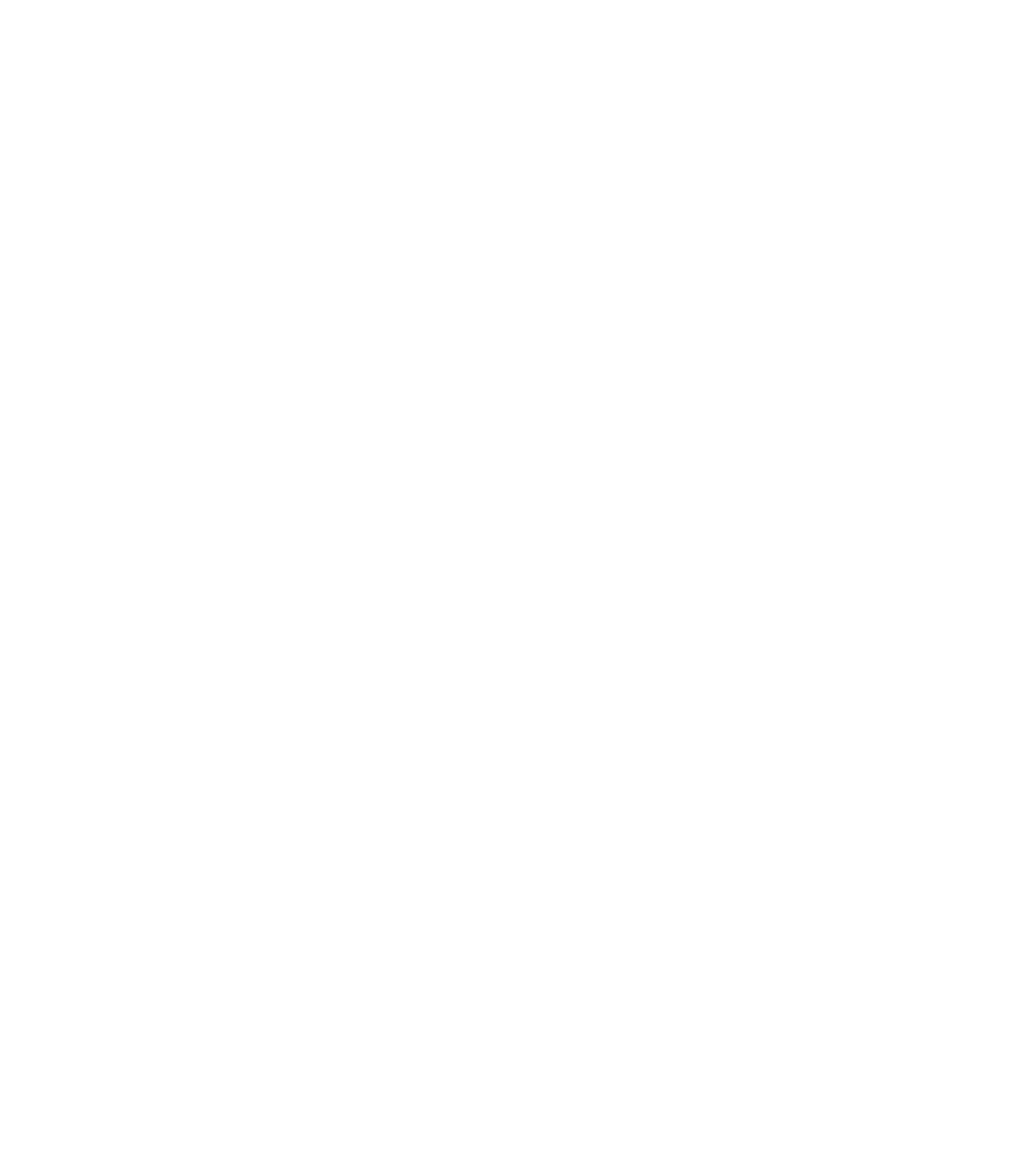
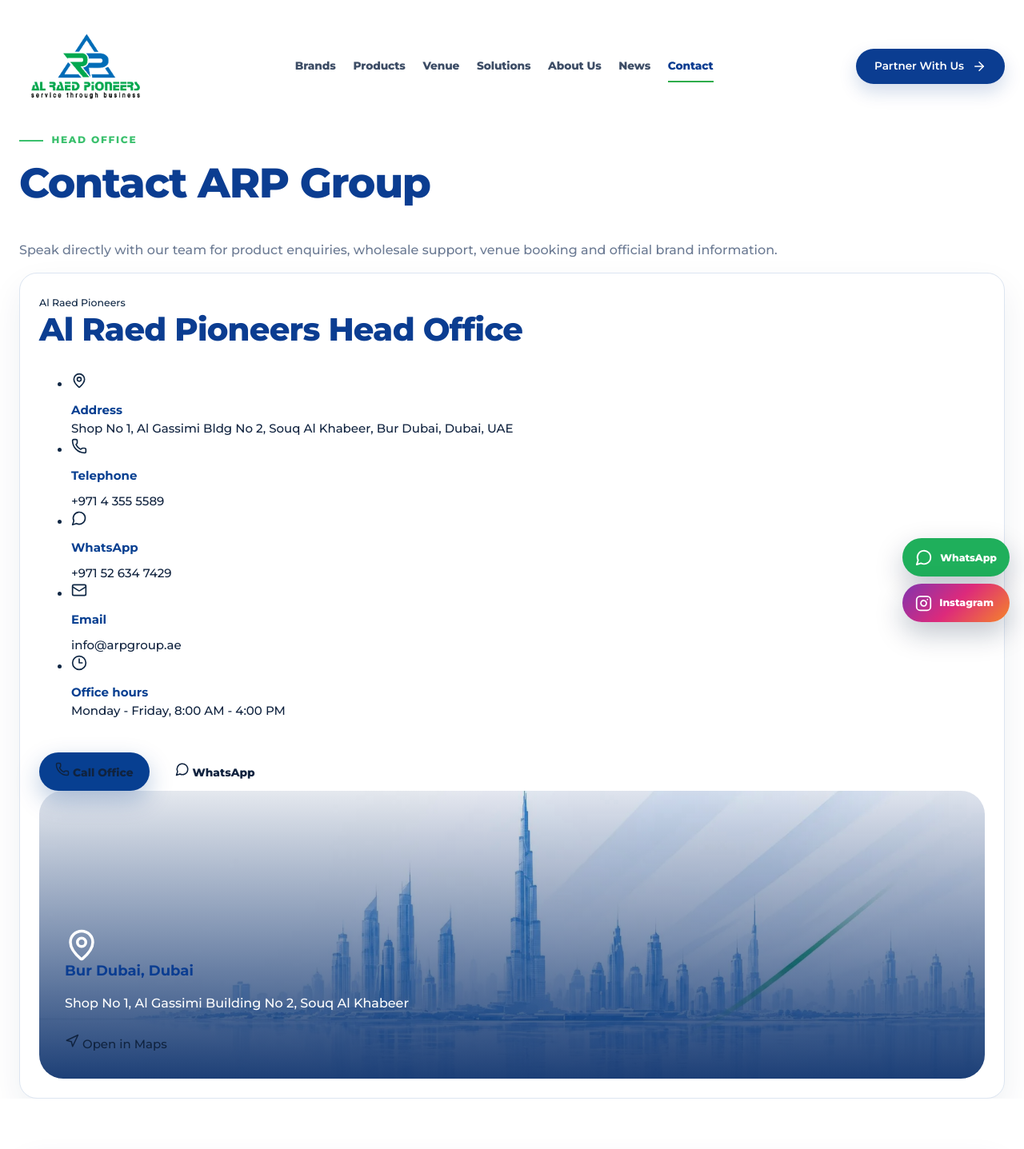
Before and after one commit to moazzamitr-bit/ARP2, a Next.js app: page /contact in a window 1280 px wide. Before the commit this address had no page. Shown: the top 1437 px of the page at 80% size. Before the commit the page ends 800 px from the top, so only its background shows below. Built offline with nearby package versions, Linux system fonts and the light colour scheme.

Commit message:
feat: add prominent head office contact page

```diff
--- a/app/contact/page.tsx
+++ b/app/contact/page.tsx
@@ -1,10 +1,54 @@
-import { redirect } from "next/navigation";
+import { Clock3, Mail, MapPin, MessageCircle, Navigation, Phone } from "lucide-react";
+import { Container } from "@/components/ui/Section";
+import { contactDetails, site } from "@/content/site";
+import { pageMetadata } from "@/lib/metadata";
 
-/**
- * The partner application (see /wholesale) replaced the old contact page.
- * Kept as a redirect so existing inbound links, nav entries and bookmarks
- * continue to resolve instead of 404ing.
- */
+export const metadata = pageMetadata(
+  "Contact ARP Group",
+  "Contact the ARP Group head office by telephone, WhatsApp or email.",
+  "/contact",
+);
+
+const whatsappHref = "https://wa.me/971526347429?text=Hello%20ARP%20Group";
+
 export default function ContactPage() {
-  redirect("/wholesale");
+  return (
+    <main className="revision-contact-page">
+      <section className="revision-contact-hero">
+        <Container>
+          <div className="revision-contact-intro">
+            <p className="revision-section-kicker">Head office</p>
+            <h1>Contact ARP Group</h1>
+            <p>Speak directly with our team for product enquiries, wholesale support, venue booking and official brand information.</p>
+          </div>
+
+          <div className="revision-contact-card">
+            <div className="revision-contact-details">
+              <small>Al Raed Pioneers</small>
+              <h2>{site.name} Head Office</h2>
+              <ul>
+                <li><MapPin size={20} aria-hidden="true" /><span><strong>Address</strong>{contactDetails.officeAddress}</span></li>
+                <li><Phone size={20} aria-hidden="true" /><span><strong>Telephone</strong><a href="tel:+97143555589">{contactDetails.telephone}</a></span></li>
+                <li><MessageCircle size={20} aria-hidden="true" /><span><strong>WhatsApp</strong><a href={whatsappHref} target="_blank" rel="noreferrer">+971 52 634 7429</a></span></li>
+                <li><Mail size={20} aria-hidden="true" /><span><strong>Email</strong><a href={`mailto:${contactDetails.email}`}>{contactDetails.email}</a></span></li>
+                <li><Clock3 size={20} aria-hidden="true" /><span><strong>Office hours</strong>{contactDetails.businessHours}</span></li>
+              </ul>
+              <div className="revision-hero-actions">
+                <a className="revision-button revision-button-primary" href="tel:+97143555589"><Phone size={18} aria-hidden="true" /> Call Office</a>
+                <a className="revision-button" href={whatsappHref} target="_blank" rel="noreferrer"><MessageCircle size={18} aria-hidden="true" /> WhatsApp</a>
+              </div>
+            </div>
+            <div className="revision-contact-map">
+              <MapPin size={42} aria-hidden="true" />
+              <h3>Bur Dubai, Dubai</h3>
+              <p>Shop No 1, Al Gassimi Building No 2, Souq Al Khabeer</p>
+              <a href="https://maps.google.com/?q=Souq+Al+Khabeer+Bur+Dubai" target="_blank" rel="noreferrer">
+                <Navigation size={18} aria-hidden="true" /> Open in Maps
+              </a>
+            </div>
+          </div>
+        </Container>
+      </section>
+    </main>
+  );
 }
```
